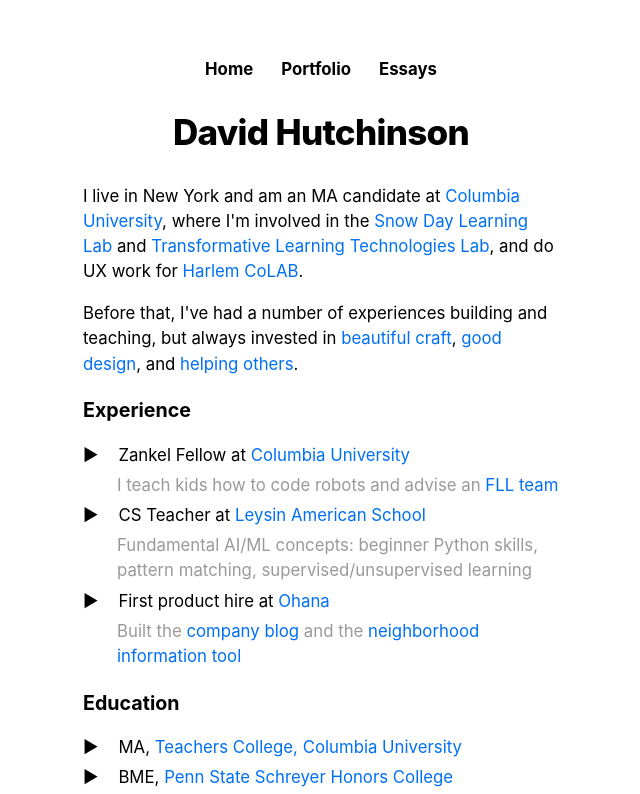
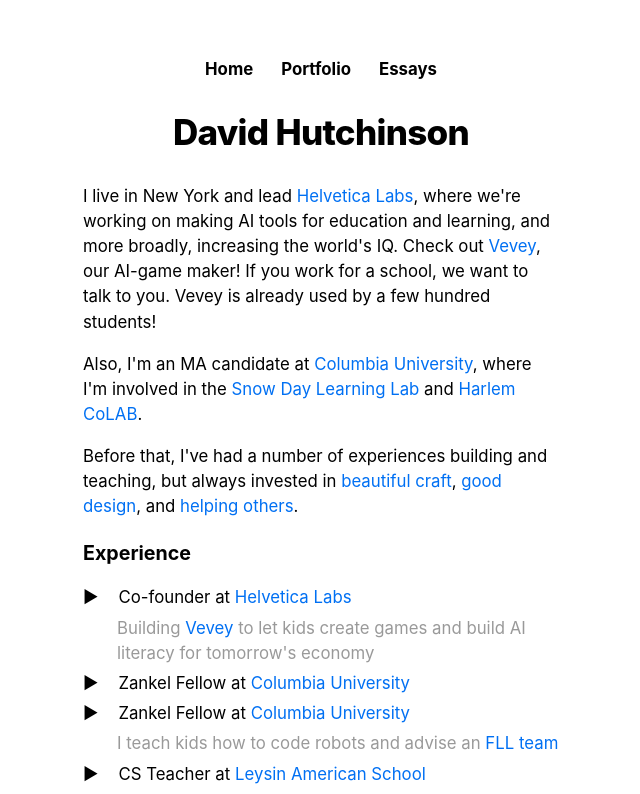
Before and after one commit to dvdhutch/dvdhutch-personal-site, a Next.js app: page / in a window 1280 px wide. Shown: the top 794 px of the page, without its empty margins (319-959 px from the left). Built offline with nearby package versions, Linux system fonts and the light colour scheme.

Commit message:
Update index.js

```diff
--- a/pages/index.js
+++ b/pages/index.js
@@ -21,10 +21,22 @@ export default function Home({ allPostsData }) {
         <title>{siteTitle}</title>
       </Head>
       <section className={utilStyles.headingMd}>
-        <p>I live in New York and am an MA candidate at <Link href="https://columbia.edu"><a target="_blank">Columbia University</a></Link>, where I'm involved in the <Link href="https://www.snowdaylearninglab.org/team"><a target="_blank">Snow Day Learning Lab</a></Link> and <Link href="https://tltlab.org/"><a target="_blank">Transformative Learning Technologies Lab</a></Link>, and do UX work for <Link href="https://www.harlemcolab.com/"><a target="_blank">Harlem CoLAB</a></Link>.</p>
+        <p>I live in New York and lead <a href="https://helvetica-labs.com" target="_blank">Helvetica Labs</a>, where we're working on making AI tools for education and learning, and more broadly, increasing the world's IQ. Check out <a href="https://vevey.ai" target="_blank">Vevey</a>, our AI-game maker! If you work for a school, we want to talk to you. Vevey is already used by a few hundred students!</p>
+        <p>Also, I'm an MA candidate at <Link href="https://columbia.edu"><a target="_blank">Columbia University</a></Link>, where I'm involved in the <Link href="https://www.snowdaylearninglab.org/team"><a target="_blank">Snow Day Learning Lab</a></Link> and <Link href="https://www.harlemcolab.com/"><a target="_blank">Harlem CoLAB</a></Link>.</p>
         <p>Before that, I've had a number of experiences building and teaching, but always invested in <Link href="https://map.simonsarris.com/p/careful-technology"><a target="_blank">beautiful craft</a></Link>, <Link href="https://x.com/McConaughey/status/1822981269099028696"><a target="_blank">good design</a></Link>, and <Link href="https://linkedin.com/in/dvdhutch/#volunteering_experience"><a target="_blank">helping others</a></Link>.</p>
         <h3>Experience</h3>
         <ul className={utilStyles.arrowList}>
+          <li className={utilStyles.workItem}>
+            <span className={utilStyles.arrow}>▶</span>
+            <span className={utilStyles.indentedText}>Co-founder at <Link href="https://helvetica-labs.com"><a target="_blank">Helvetica Labs</a></Link></span>
+          </li>
+          <li className={utilStyles.workItem}>
+            <span className={`${utilStyles.lightTextColor} ${utilStyles.indentedTextLight}`}>Building <Link href="https://vevey.ai"><a target="_blank">Vevey</a></Link> to let kids create games and build AI literacy for tomorrow's economy</span>
+          </li>
+          <li className={utilStyles.workItem}>
+            <span className={utilStyles.arrow}>▶</span>
+            <span className={utilStyles.indentedText}>Zankel Fellow at <Link href="https://columbia.edu"><a target="_blank">Columbia University</a></Link></span>
+          </li>
           <li className={utilStyles.workItem}>
             <span className={utilStyles.arrow}>▶</span>
             <span className={utilStyles.indentedText}>Zankel Fellow at <Link href="https://columbia.edu"><a target="_blank">Columbia University</a></Link></span>
```
